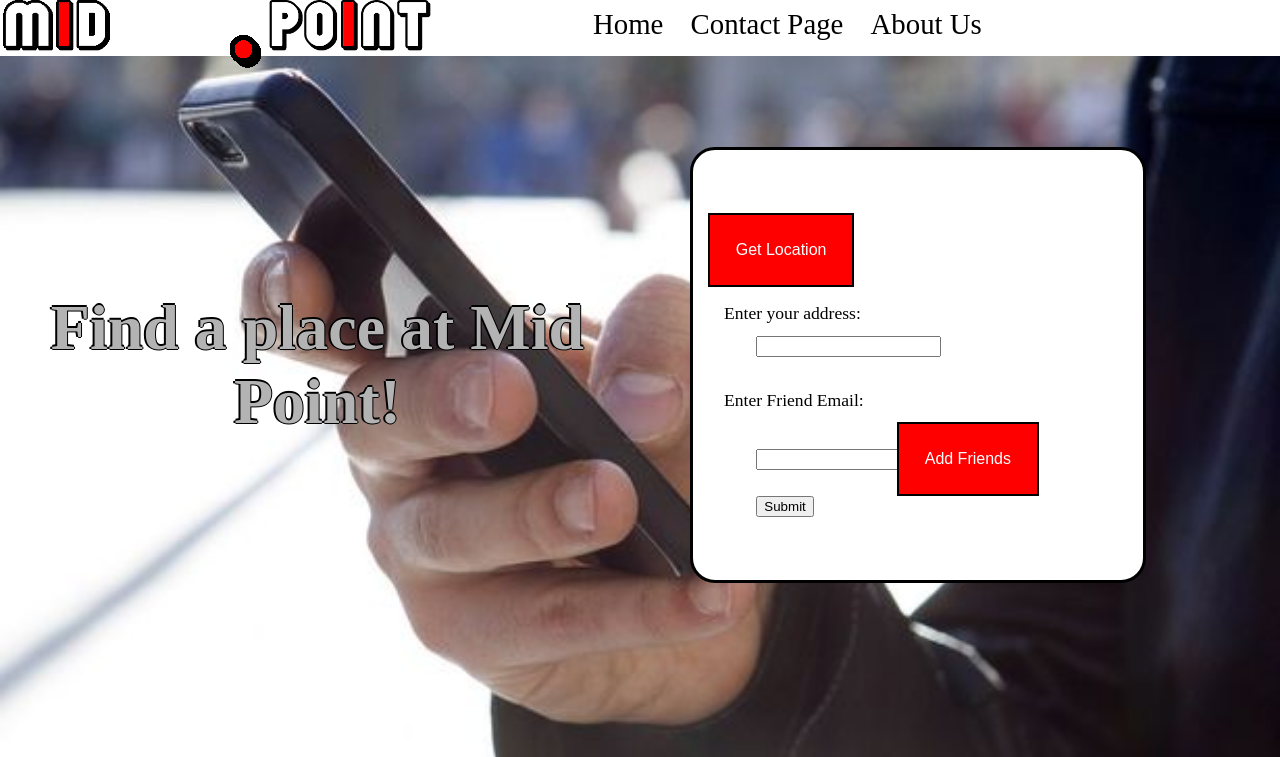
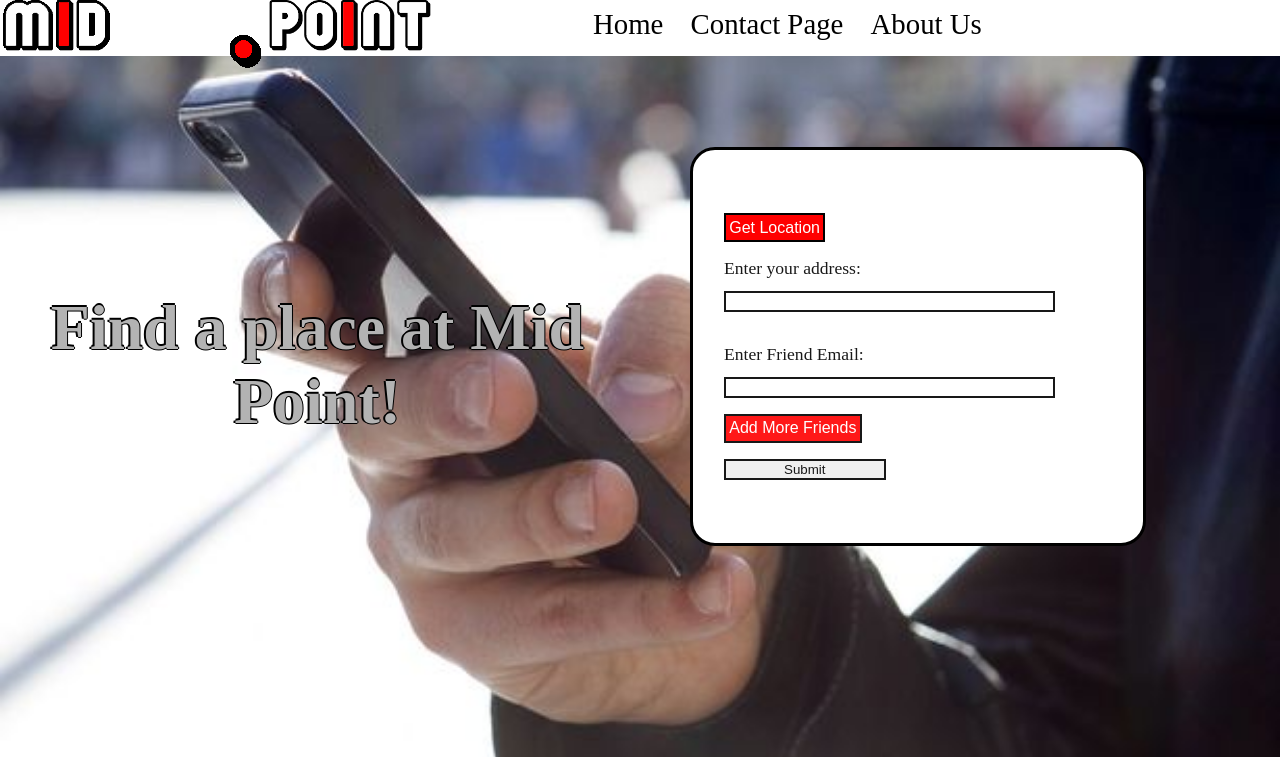
Before and after one commit to VMReyes/mid.point, a Python web app: template templates/index.html in a window 1280 px wide. Shown: the top 757 px of the page. Run offline with Jinja, Linux system fonts and the light colour scheme; the template is opened without the code that fills it, so the values that code supplies are empty; some libraries are stand-ins or nearby versions.

Commit message:
Form Style

```diff
--- a/main.py
+++ b/main.py
@@ -37,8 +37,6 @@ class MainPageHandler(webapp2.RequestHandler):
             self.response.write(template.render(template_vars))
 
     def post(self):
-
-
         user = users.get_current_user()
         person = UserStorage.query(UserStorage.email == users.get_current_user().email()).get()
         person.id = self.request.get('name')
--- a/static/main2.css
+++ b/static/main2.css
@@ -156,12 +156,33 @@
 }
 
 /*Form*/
+form{
+  opacity: 0.9;
+}
+
+input[type=text]{
+  margin-left: -10%;
+  border: 2px solid black;
+  width: 100%;
+}
+
+input[type=submit]{
+  margin-top: 5%;
+  margin-left: -10%;
+  width: 50%;
+  border: 2px solid black;
+}
+
+#main_right h1{
+  text-weight: 900;
+}
+
 #main_right button{
-  margin-left:-15%;
+  margin-left:-10%;
   background-color: red;
   border-style: solid;
   color: white;
-  padding: 8%;
+  padding: 1%;
   border: 1px solid
   text-align: center;
   text-decoration: none;
@@ -170,6 +191,14 @@
   cursor: pointer;
 }
 
+#friend_button{
+  margin-top: 5%;
+}
+#add_friend{
+  displat: flex;
+  flex-direction: row;
+}
+
 #main_right h1{
   margin-left: -10%;
   font-weight: 300;
--- a/templates/index.html
+++ b/templates/index.html
@@ -54,8 +54,12 @@
           <input id = "latBox" type="text" name="loc1"/>
           <input type="text" value="1" name="friends" id="friendCounter" style="visibility:hidden"readonly>
           <h1>Enter Friend Email:</h1>
+          <div>
           <input id = "flatBox" type="text" name="femail1" value=""/>
-          <button onclick="addFields()" type="button">Add Friends</button>
+        </div>
+          <div id="friend_button">
+          <button onclick="addFields()" type="button">Add More Friends</button>
+        </div>
           <div id='wrapper'></div>
           <input type="submit" name="result" value="Submit" action="/results" value="/results"/>
         </form>
```
